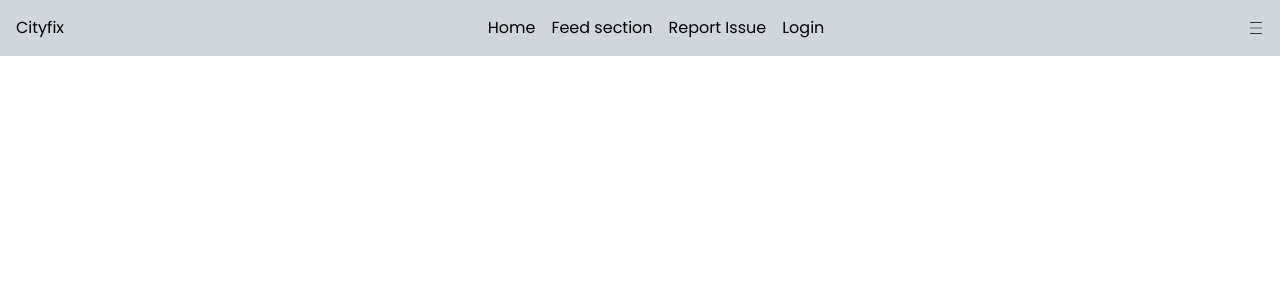
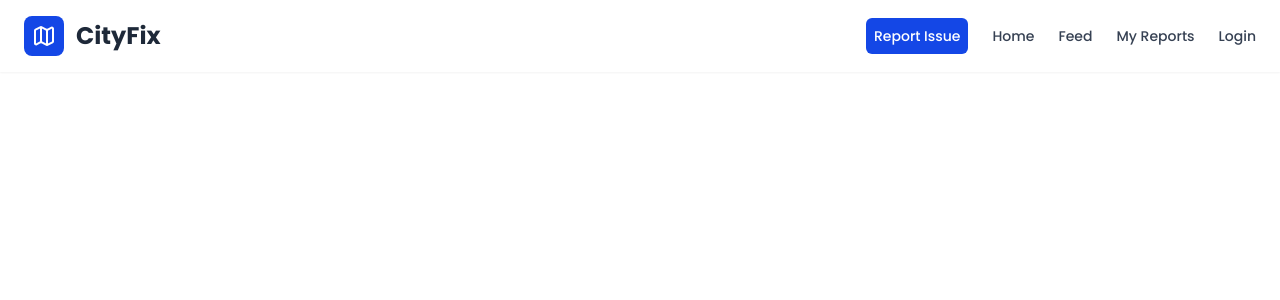
Before and after one commit to prakash-ydv/TeamNodeX, a React (Vite) app in the folder User/: page / in a window 1280 px wide. Shown: the top 300 px of the page. Built offline with nearby package versions, Linux system fonts and the light colour scheme; a web font is replaced by a local one.

Commit message:
add navbar

```diff
--- a/User/src/components/NavBar.jsx
+++ b/User/src/components/NavBar.jsx
@@ -1,21 +1,128 @@
-import React from 'react'
-import { CiMenuBurger } from "react-icons/ci";
+import React, { useState } from "react";
+import { Menu, X, Map } from "lucide-react";
+import { motion, AnimatePresence } from "framer-motion";
+import { Link, useNavigate } from "react-router-dom";
+
 function NavBar() {
+  const navigate = useNavigate();
+  const [menuOpen, setMenuOpen] = useState(false);
+  const [isLogedIn, setIsLogedIn] = useState(false);
+
+  const toggleMenu = () => setMenuOpen(!menuOpen);
+
+  async function handleLogOutUser() {
+    const respone = await logOutUserApi();
+    if (respone.success) {
+      setIsLogedIn(false);
+      navigate("/");
+    }
+  }
+
   return (
-    <div>
-       <div className='flex justify-between items-center bg-gray-300 p-4 '>
-           <div>Cityfix</div>
-        <ul className='flex justify-between items-center gap-4'>
-            <li>Home</li>
-            <li>Feed section</li>
-            <li>Report Issue</li>
-            <li>Login</li>
-        </ul>
+    <nav className="w-full shadow-xs top-0 left-0 z-50 bg-white">
+      <div className="max-w-[90rem] mx-auto px-6 py-4 flex justify-between items-center">
+        {/* Logo */}
+        <div className="flex items-center gap-3">
+          <span className="h-10 w-10 bg-blue-700 rounded-lg flex items-center justify-center">
+            <Map className="text-white" />
+          </span>
+          <h1 className="text-2xl font-bold text-gray-800">CityFix</h1>
+        </div>
 
-        <CiMenuBurger />
-       </div>
-    </div>
-  )
+        {/* Desktop Nav */}
+        <div className="hidden items-center justify-center md:flex gap-6 text-gray-700 text-sm font-medium">
+          <Link
+            to={"/report"}
+            className="hover:bg-purple-700 bg-blue-700 p-2 rounded-md text-white transition"
+          >
+            Report Issue
+          </Link>
+          <Link to={"/"} className="hover:text-blue-700 transition">
+            Home
+          </Link>
+          <Link to={"/feed"} className="hover:text-blue-700 transition">
+            Feed
+          </Link>
+          <Link to={"/myreports"} className="hover:text-blue-700 transition">
+            My Reports
+          </Link>
+          {isLogedIn ? (
+            <button
+              onClick={() => handleLogOutUser()}
+              className="text-red-500 hover:text-blue-700 transition"
+            >
+              Logout
+            </button>
+          ) : (
+            <Link to={"/login"} className="hover:text-blue-700 transition">
+              Login
+            </Link>
+          )}
+        </div>
+
+        {/* Mobile Menu Button */}
+        <button
+          onClick={toggleMenu}
+          className="md:hidden text-gray-700 focus:outline-none"
+        >
+          {menuOpen ? <X size={28} /> : <Menu size={28} />}
+        </button>
+      </div>
+
+      {/* Side Drawer for Mobile */}
+      <AnimatePresence>
+        {menuOpen && (
+          <motion.div
+            initial={{ x: "100%" }}
+            animate={{ x: 0 }}
+            exit={{ x: "100%" }}
+            transition={{ duration: 0.3 }}
+            className="fixed top-16 right-0 w-3/4 h-[calc(100%-4rem)] bg-white shadow-lg z-9999 md:hidden"
+          >
+            <div className="p-6 flex flex-col gap-6 text-gray-800 font-semibold">
+              <Link
+                to={"/"}
+                onClick={toggleMenu}
+                className="hover:text-blue-700"
+              >
+                Home
+              </Link>
+              <Link
+                to={"/feed"}
+                onClick={toggleMenu}
+                className="hover:text-blue-700"
+              >
+                Feed
+              </Link>
+              <Link
+                to={"/myreports"}
+                onClick={toggleMenu}
+                className="hover:text-blue-700"
+              >
+                My Reports
+              </Link>
+              {isLogedIn ? (
+                <button
+                  onClick={() => handleLogOutUser()}
+                  className="text-start text-red-500 hover:text-blue-700 transition"
+                >
+                  Logout
+                </button>
+              ) : (
+                <Link
+                  to={"/login"}
+                  onClick={toggleMenu}
+                  className="hover:text-blue-700"
+                >
+                  Login
+                </Link>
+              )}
+            </div>
+          </motion.div>
+        )}
+      </AnimatePresence>
+    </nav>
+  );
 }
 
-export default NavBar
+export default NavBar;
```
